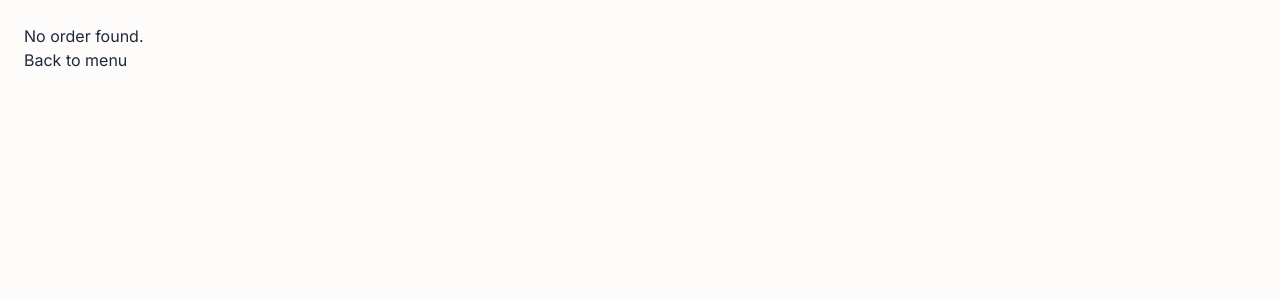
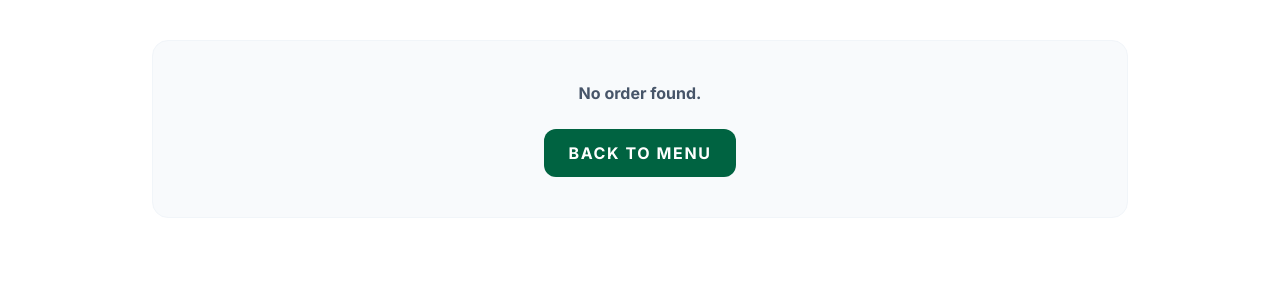
Before and after one commit to ionut-bujor/Oxaca, a React (Vite) app in the folder Frontend/: page /order-confirmation in a window 1280 px wide. Shown: the top 300 px of the page. Built offline with nearby package versions, Linux system fonts and the light colour scheme; a web font is replaced by a local one.

Commit message:
Fixed Order Confirmation page #84

```diff
--- a/Frontend/src/pages/OrderConfirmation.tsx
+++ b/Frontend/src/pages/OrderConfirmation.tsx
@@ -8,20 +8,76 @@ const OrderConfirmation: React.FC = () => {
 
   if (!order) {
     return (
-      <div style={{ padding: 24 }}>
-        <p>No order found.</p>
-        <button onClick={() => navigate("/")}>Back to menu</button>
+      <div className="min-h-screen bg-white">
+        <div className="max-w-5xl mx-auto px-6 py-10">
+          <div className="rounded-2xl border border-slate-100 bg-slate-50 p-10 text-center">
+            <p className="text-slate-600 font-bold">No order found.</p>
+            <button
+              onClick={() => navigate("/")}
+              className="mt-6 bg-primary text-white px-6 py-3 rounded-xl font-bold uppercase tracking-widest hover:bg-accent transition-all"
+            >
+              Back to menu
+            </button>
+          </div>
+        </div>
       </div>
     );
   }
 
   return (
-    <div style={{ padding: 24 }}>
-      <h1>Order confirmed 🎉</h1>
-      <p>Order ID: {order.id}</p>
-      <p>Table: {order.tableNumber}</p>
-      <p>Status: {order.status ?? "N/A"}</p>
-      <button onClick={() => navigate("/")}>Back to menu</button>
+    <div className="min-h-screen bg-white">
+      <div className="max-w-5xl mx-auto px-6 py-10">
+        <div className="flex items-start justify-between mb-8">
+          <div>
+            <h1 className="serif-text text-4xl font-bold text-slate-900">Order confirmed 🎉</h1>
+            <p className="text-slate-500 mt-2">
+              Thanks! Your order has been placed. You can show this screen to staff if needed.
+            </p>
+          </div>
+          <button
+            onClick={() => navigate("/")}
+            className="text-sm font-bold uppercase tracking-widest text-primary hover:text-accent transition-colors"
+          >
+            Back to menu
+          </button>
+        </div>
+
+        <div className="rounded-2xl border border-slate-100 bg-slate-50 p-6">
+          <h2 className="text-xs font-bold uppercase tracking-[0.2em] text-slate-500 mb-6">
+            Order Details
+          </h2>
+
+          <div className="space-y-3">
+            <div className="flex justify-between items-center">
+              <span className="uppercase text-xs font-bold tracking-[0.2em] text-slate-500">
+                Order ID
+              </span>
+              <span className="font-bold text-slate-900">{order.id}</span>
+            </div>
+
+            <div className="flex justify-between items-center">
+              <span className="uppercase text-xs font-bold tracking-[0.2em] text-slate-500">
+                Table
+              </span>
+              <span className="font-bold text-slate-900">{order.tableNumber}</span>
+            </div>
+
+            <div className="flex justify-between items-center">
+              <span className="uppercase text-xs font-bold tracking-[0.2em] text-slate-500">
+                Status
+              </span>
+              <span className="font-bold text-slate-900">{order.status ?? "N/A"}</span>
+            </div>
+          </div>
+
+          <button
+            onClick={() => navigate("/")}
+            className="mt-8 w-full bg-primary text-white py-4 rounded-xl font-bold uppercase tracking-widest hover:bg-accent transition-all shadow-xl shadow-primary/20 active:scale-95"
+          >
+            Back to menu
+          </button>
+        </div>
+      </div>
     </div>
   );
 };
```
